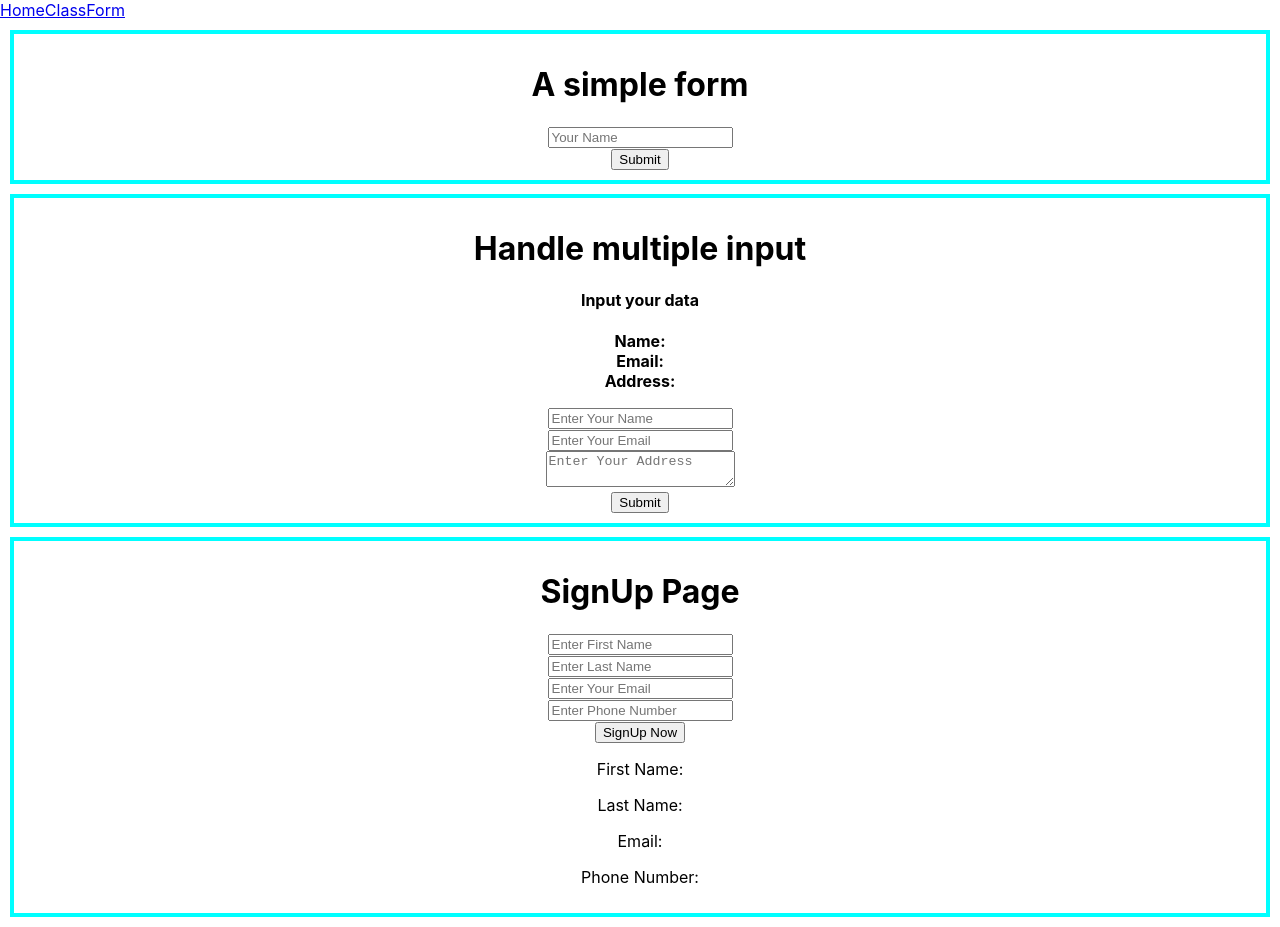
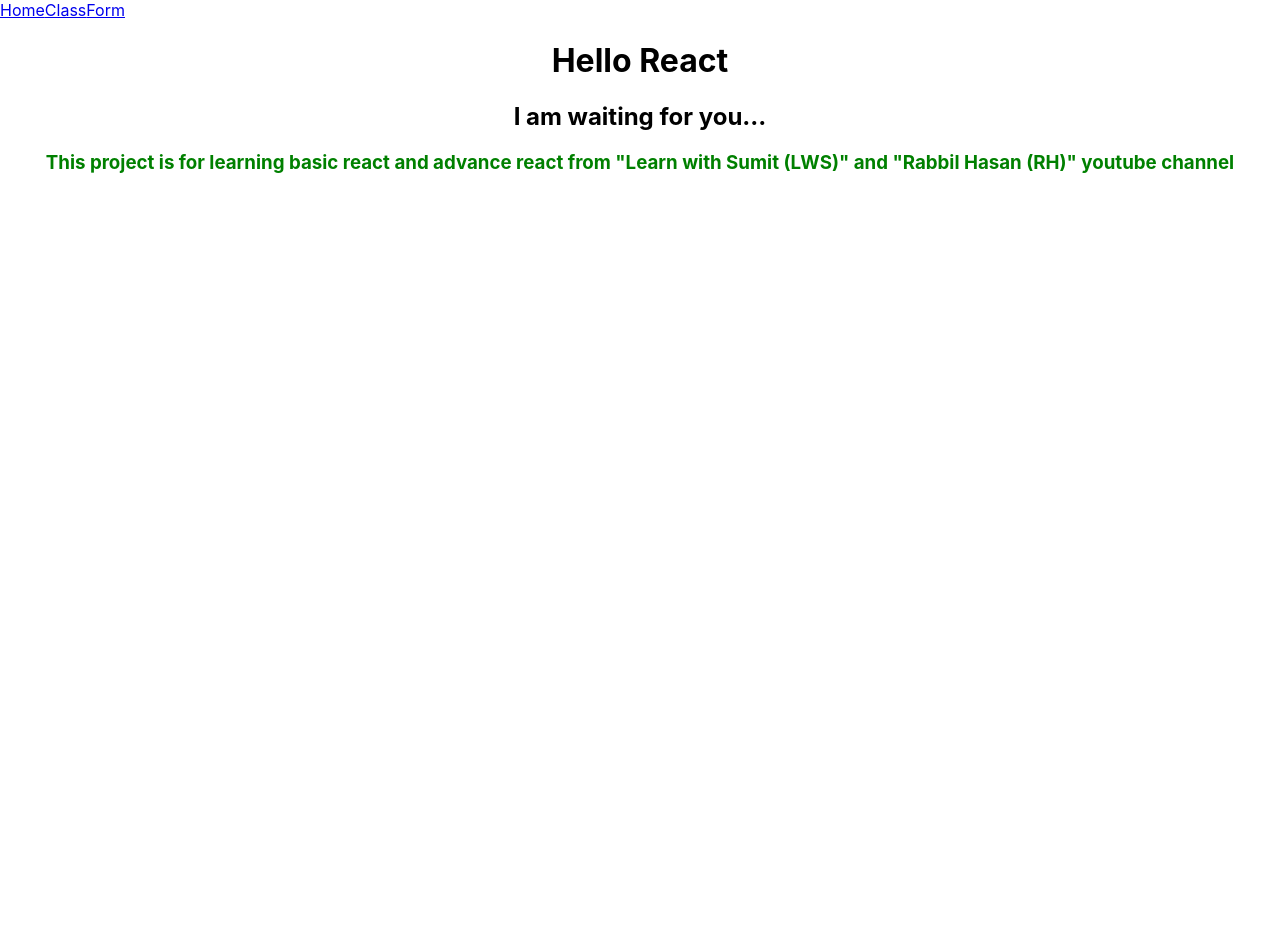
Before and after one commit to khaled39ab/React-With-LWS, a React (Create React App) app: page / in a window 1280 px wide. After the commit the page ends 800 px from the top, so only its background shows below. Built offline with nearby package versions, Linux system fonts and the light colour scheme.

Commit message:
customize page

```diff
--- a/src/App.js
+++ b/src/App.js
@@ -1,10 +1,9 @@
 import './App.css';
 import { Routes, Route } from 'react-router-dom';
 import Class from './class/Class';
-import MultipleInput from './Form/MultipleInput';
-import Signup from './Form/Signup';
-import SingleForm from './Form/SingleForm';
 import Navbar from './page/Navbar';
+import Home from './page/Home';
+import Form from './page/Form';
 
 
 function App() {
@@ -12,11 +11,11 @@ function App() {
     <div>
       <Navbar></Navbar>
       <Routes>
+        <Route path="/" element={<Home></Home>}></Route>
         <Route path="/class" element={<Class></Class>}></Route>
+        <Route path="/form" element={<Form></Form>}></Route>
       </Routes>
-      <SingleForm></SingleForm>
-      <MultipleInput></MultipleInput>
-      <Signup></Signup>
+
     </div>
   );
 }
--- /dev/null
+++ b/src/page/Form.js
@@ -0,0 +1,16 @@
+import React from 'react';
+import MultipleInput from './../Form/MultipleInput';
+import Signup from './../Form/Signup';
+import SingleForm from './../Form/SingleForm';
+
+const Form = () => {
+    return (
+        <div>
+            <SingleForm></SingleForm>
+            <MultipleInput></MultipleInput>
+            <Signup></Signup>
+        </div>
+    );
+};
+
+export default Form;
--- /dev/null
+++ b/src/page/Home.js
@@ -0,0 +1,13 @@
+import React from 'react';
+
+const Home = () => {
+    return (
+        <div style={{'textAlign': 'center'}}>
+            <h1>Hello React</h1>
+            <h2>I am waiting for you...</h2>
+            <h3 style={{'color': 'green'}}>This project is for learning basic react and advance react from "Learn with Sumit (LWS)" and "Rabbil Hasan (RH)" youtube channel</h3>
+        </div>
+    );
+};
+
+export default Home;
```
